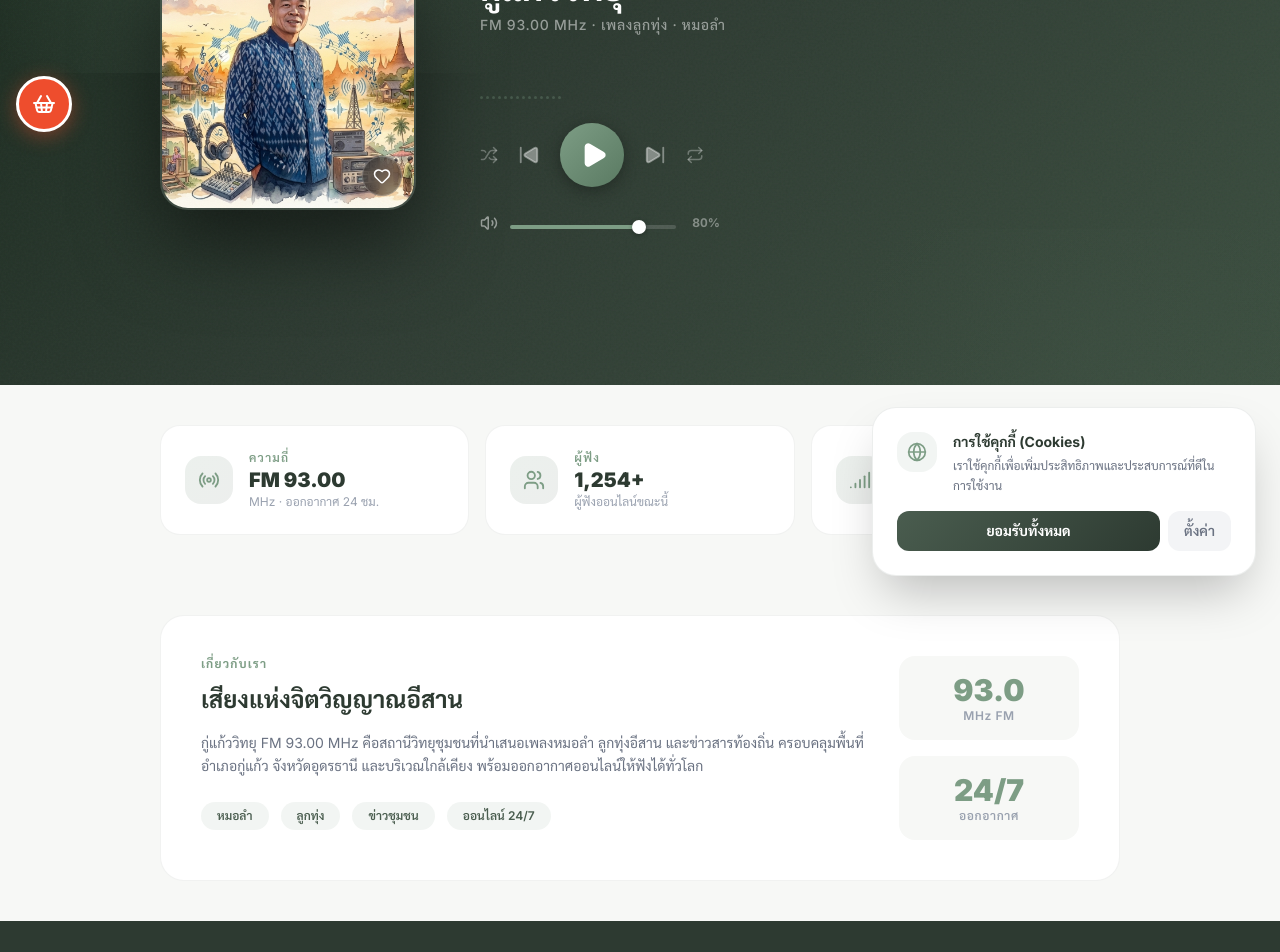
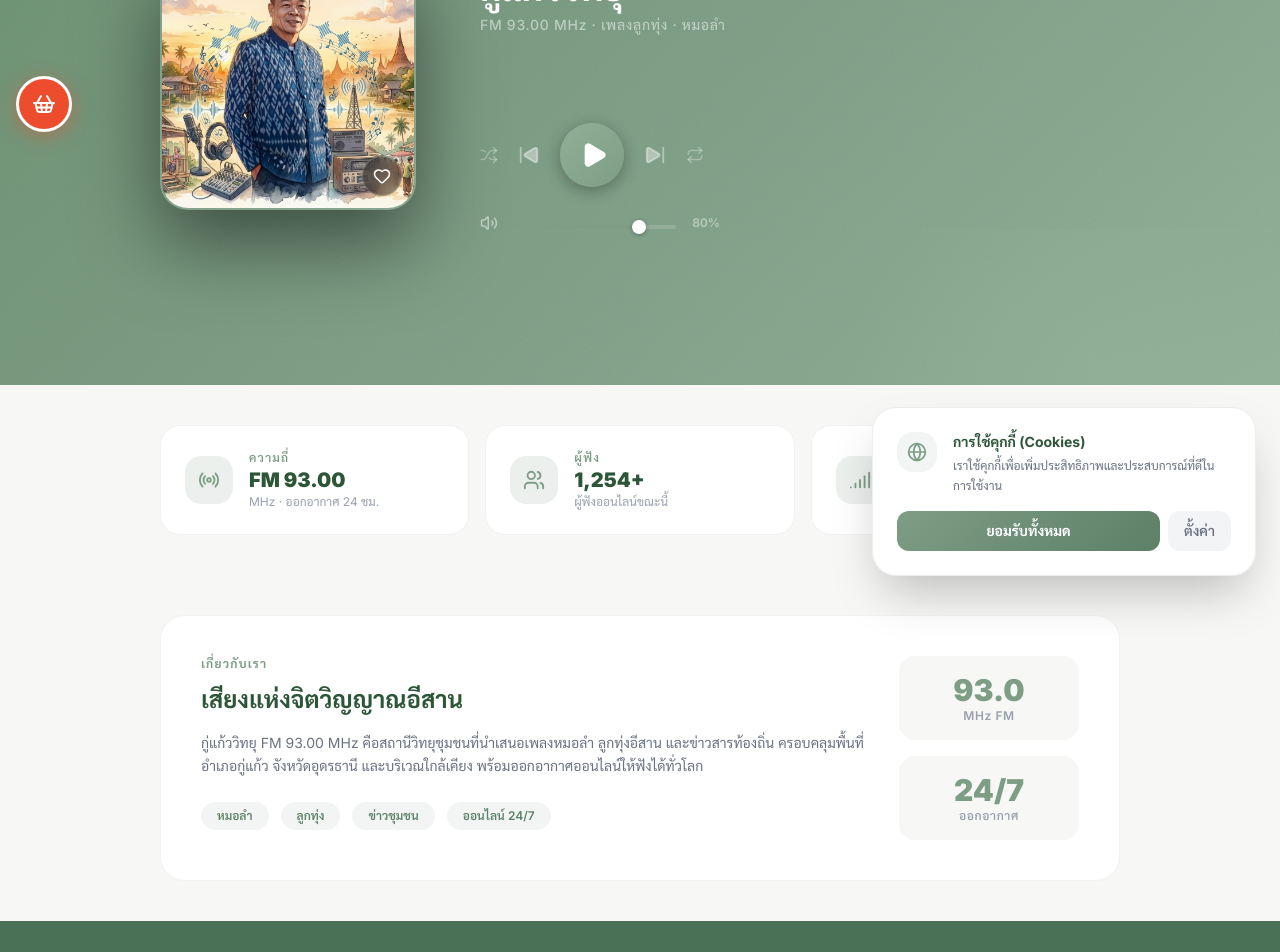
Before and after one commit to adthachai-w1/api-thai-radio-player, a React (Vite) app: page / in a window 1280 px wide. Shown: the part 200-1152 px from the top of the page. Built offline with nearby package versions, Linux system fonts and the light colour scheme.

Commit message:
Add files via upload

```diff
--- a/src/App.tsx
+++ b/src/App.tsx
@@ -67,7 +67,7 @@ function LeafletMap() {
       });
       L.marker([LAT, LNG], { icon: customIcon })
         .addTo(map)
-        .bindPopup('<b style="color:#4A5D4F">กู่แก้ววิทยุ FM 93.00</b><br>อำเภอกู่แก้ว อุดรธานี')
+        .bindPopup('<b style="color:#2D5538">กู่แก้ววิทยุ FM 93.00</b><br>อำเภอกู่แก้ว อุดรธานี')
         .openPopup();
       mapInstanceRef.current = map;
     };
@@ -277,8 +277,8 @@ export default function App() {
 
         :root {
           --green: #7D9D85;
-          --green-dark: #4A5D4F;
-          --green-deeper: #2D3A31;
+          --green-dark: #5E8067;
+          --green-deeper: #3D6B4F;
           --green-glow: rgba(125,157,133,0.35);
           --bg: #F7F8F6;
           --surface: #FFFFFF;
@@ -389,7 +389,7 @@ export default function App() {
         }
 
         .footer-dark {
-          background: var(--green-deeper);
+          background: #4A7055;
         }
       `}</style>
 
@@ -413,7 +413,7 @@ export default function App() {
       />
 
       {/* ─── PREMIUM HEADER ─── */}
-      <header style={{ background: 'var(--green-deeper)', borderBottom: '1px solid rgba(255,255,255,0.08)' }} className="sticky top-0 z-50">
+      <header style={{ background: '#7D9D85', borderBottom: '1px solid rgba(255,255,255,0.15)' }} className="sticky top-0 z-50">
         <div className="max-w-7xl mx-auto px-4 md:px-8 h-16 flex items-center gap-6">
 
           {/* Logo */}
@@ -458,7 +458,7 @@ export default function App() {
               initial={{ height: 0, opacity: 0 }}
               animate={{ height: 'auto', opacity: 1 }}
               exit={{ height: 0, opacity: 0 }}
-              style={{ borderTop: '1px solid rgba(255,255,255,0.08)', background: 'var(--green-deeper)' }}
+              style={{ borderTop: '1px solid rgba(255,255,255,0.15)', background: '#7D9D85' }}
               className="md:hidden overflow-hidden"
             >
               <div className="px-6 py-4 flex flex-col gap-1">
@@ -482,12 +482,12 @@ export default function App() {
           <motion.div key="home" initial={{ opacity: 0 }} animate={{ opacity: 1 }} exit={{ opacity: 0 }} transition={{ duration: 0.3 }} className="flex-1 flex flex-col">
 
             {/* HERO PLAYER — Dark forest stage */}
-            <section className="relative overflow-hidden noise-bg" style={{ background: 'linear-gradient(135deg, #1A2A1E 0%, #2D3A31 45%, #3A4D3E 100%)', minHeight: '520px' }}>
+            <section className="relative overflow-hidden noise-bg" style={{ background: 'linear-gradient(135deg, #6B9070 0%, #7D9D85 50%, #8FAF96 100%)', minHeight: '520px' }}>
 
               {/* Ambient radial glows */}
               <div className="absolute inset-0 pointer-events-none">
                 <div className="absolute top-[-20%] left-[-10%] w-[60%] h-[60%] rounded-full opacity-20" style={{ background: 'radial-gradient(circle, #7D9D85 0%, transparent 70%)' }} />
-                <div className="absolute bottom-[-20%] right-[-10%] w-[50%] h-[50%] rounded-full opacity-15" style={{ background: 'radial-gradient(circle, #4A5D4F 0%, transparent 70%)' }} />
+                <div className="absolute bottom-[-20%] right-[-10%] w-[50%] h-[50%] rounded-full opacity-15" style={{ background: 'radial-gradient(circle, #a0c4a9 0%, transparent 70%)' }} />
               </div>
 
               <div className="relative z-10 max-w-5xl mx-auto px-4 md:px-8 py-12 md:py-16 flex flex-col md:flex-row items-center gap-10 md:gap-16">
@@ -555,7 +555,7 @@ export default function App() {
                     <button
                       onClick={togglePlay}
                       className={`play-glow relative w-16 h-16 rounded-full flex items-center justify-center transition-all duration-200 active:scale-95 ${isPlaying ? 'active' : ''}`}
-                      style={{ background: 'linear-gradient(135deg, #7D9D85 0%, #5A7A62 100%)', boxShadow: isPlaying ? '0 8px 32px rgba(125,157,133,0.5)' : '0 4px 16px rgba(0,0,0,0.3)' }}
+                      style={{ background: 'linear-gradient(135deg, #8FAF96 0%, #7D9D85 100%)', boxShadow: isPlaying ? '0 8px 32px rgba(125,157,133,0.5)' : '0 4px 16px rgba(0,0,0,0.3)' }}
                       aria-label={isPlaying ? 'หยุด' : 'เล่น'}
                     >
                       {isLoading ? (
@@ -618,7 +618,7 @@ export default function App() {
                   </div>
                   <div>
                     <p className="text-xs font-semibold tracking-widest uppercase" style={{ color: 'var(--green)' }}>ความถี่</p>
-                    <p className="font-black text-xl" style={{ color: 'var(--green-deeper)' }}>FM 93.00</p>
+                    <p className="font-black text-xl" style={{ color: '#2D5538' }}>FM 93.00</p>
                     <p className="text-xs text-gray-400">MHz · ออกอากาศ 24 ชม.</p>
                   </div>
                 </motion.div>
@@ -631,7 +631,7 @@ export default function App() {
                   </div>
                   <div>
                     <p className="text-xs font-semibold tracking-widest uppercase" style={{ color: 'var(--green)' }}>ผู้ฟัง</p>
-                    <p className="font-black text-xl" style={{ color: 'var(--green-deeper)' }}>1,254+</p>
+                    <p className="font-black text-xl" style={{ color: '#2D5538' }}>1,254+</p>
                     <p className="text-xs text-gray-400">ผู้ฟังออนไลน์ขณะนี้</p>
                   </div>
                 </motion.div>
@@ -644,7 +644,7 @@ export default function App() {
                   </div>
                   <div>
                     <p className="text-xs font-semibold tracking-widest uppercase" style={{ color: 'var(--green)' }}>สัญญาณ</p>
-                    <p className="font-black text-xl" style={{ color: 'var(--green-deeper)' }}>ยอดเยี่ยม</p>
+                    <p className="font-black text-xl" style={{ color: '#2D5538' }}>ยอดเยี่ยม</p>
                     <p className="text-xs text-gray-400">HD Quality · No Ads</p>
                   </div>
                 </motion.div>
@@ -657,15 +657,15 @@ export default function App() {
                 <div className="p-8 md:p-10 flex flex-col md:flex-row gap-8">
                   <div className="flex-1">
                     <p className="text-xs font-bold tracking-widest uppercase mb-3" style={{ color: 'var(--green)' }}>เกี่ยวกับเรา</p>
-                    <h3 className="text-2xl font-black mb-4" style={{ color: 'var(--green-deeper)' }}>เสียงแห่งจิตวิญญาณอีสาน</h3>
+                    <h3 className="text-2xl font-black mb-4" style={{ color: '#2D5538' }}>เสียงแห่งจิตวิญญาณอีสาน</h3>
                     <p className="text-gray-500 leading-relaxed text-sm">
                       กู่แก้ววิทยุ FM 93.00 MHz คือสถานีวิทยุชุมชนที่นำเสนอเพลงหมอลำ ลูกทุ่งอีสาน และข่าวสารท้องถิ่น ครอบคลุมพื้นที่อำเภอกู่แก้ว จังหวัดอุดรธานี และบริเวณใกล้เคียง พร้อมออกอากาศออนไลน์ให้ฟังได้ทั่วโลก
                     </p>
                     <div className="mt-6 flex flex-wrap gap-3">
-                      <span className="px-4 py-1.5 rounded-full text-xs font-semibold" style={{ background: 'rgba(125,157,133,0.1)', color: 'var(--green-dark)' }}>หมอลำ</span>
-                      <span className="px-4 py-1.5 rounded-full text-xs font-semibold" style={{ background: 'rgba(125,157,133,0.1)', color: 'var(--green-dark)' }}>ลูกทุ่ง</span>
-                      <span className="px-4 py-1.5 rounded-full text-xs font-semibold" style={{ background: 'rgba(125,157,133,0.1)', color: 'var(--green-dark)' }}>ข่าวชุมชน</span>
-                      <span className="px-4 py-1.5 rounded-full text-xs font-semibold" style={{ background: 'rgba(125,157,133,0.1)', color: 'var(--green-dark)' }}>ออนไลน์ 24/7</span>
+                      <span className="px-4 py-1.5 rounded-full text-xs font-semibold" style={{ background: 'rgba(125,157,133,0.1)', color: '#5E8067' }}>หมอลำ</span>
+                      <span className="px-4 py-1.5 rounded-full text-xs font-semibold" style={{ background: 'rgba(125,157,133,0.1)', color: '#5E8067' }}>ลูกทุ่ง</span>
+                      <span className="px-4 py-1.5 rounded-full text-xs font-semibold" style={{ background: 'rgba(125,157,133,0.1)', color: '#5E8067' }}>ข่าวชุมชน</span>
+                      <span className="px-4 py-1.5 rounded-full text-xs font-semibold" style={{ background: 'rgba(125,157,133,0.1)', color: '#5E8067' }}>ออนไลน์ 24/7</span>
                     </div>
                   </div>
                   <div className="flex-shrink-0 flex flex-col gap-4 min-w-[180px]">
@@ -742,7 +742,7 @@ export default function App() {
                   </div>
                   <button onClick={() => navigateTo('contact')}
                     className="inline-flex items-center gap-2 px-5 py-2.5 rounded-full font-semibold text-sm transition-all hover:opacity-90"
-                    style={{ background: 'var(--green)', color: 'white' }}>
+                    style={{ background: '#7D9D85', color: 'white' }}>
                     <Megaphone size={15} />
                     ลงโฆษณา
                   </button>
@@ -769,7 +769,7 @@ export default function App() {
 
             {/* Page Hero */}
             <div className="noise-bg relative overflow-hidden py-14 px-4 md:px-8"
-              style={{ background: 'linear-gradient(135deg, #1A2A1E 0%, #2D3A31 100%)' }}>
+              style={{ background: 'linear-gradient(135deg, #6B9070 0%, #7D9D85 100%)' }}>
               <div className="absolute inset-0 pointer-events-none">
                 <div className="absolute top-0 right-0 w-[40%] h-full opacity-10" style={{ background: 'radial-gradient(circle at 80% 50%, #7D9D85 0%, transparent 70%)' }} />
               </div>
@@ -791,7 +791,7 @@ export default function App() {
                   </div>
                   <div>
                     <p className="text-xs font-bold tracking-widest uppercase mb-1" style={{ color: 'var(--green)' }}>ผู้จัดการสถานี</p>
-                    <p className="font-bold text-lg" style={{ color: 'var(--green-deeper)' }}>จ่าเยี่ยม คนโก้</p>
+                    <p className="font-bold text-lg" style={{ color: '#2D5538' }}>จ่าเยี่ยม คนโก้</p>
                   </div>
                 </motion.div>
 
@@ -801,7 +801,7 @@ export default function App() {
                   </div>
                   <div>
                     <p className="text-xs font-bold tracking-widest uppercase mb-1" style={{ color: 'var(--green)' }}>โทรศัพท์</p>
-                    <a href="tel:0819853404" className="font-bold text-lg hover:underline" style={{ color: 'var(--green-deeper)' }}>081-985-3404</a>
+                    <a href="tel:0819853404" className="font-bold text-lg hover:underline" style={{ color: '#2D5538' }}>081-985-3404</a>
                   </div>
                 </motion.div>
 
@@ -811,46 +811,11 @@ export default function App() {
                   </div>
                   <div>
                     <p className="text-xs font-bold tracking-widest uppercase mb-1" style={{ color: 'var(--green)' }}>ที่ตั้ง</p>
-                    <p className="font-bold text-base" style={{ color: 'var(--green-deeper)' }}>อำเภอกู่แก้ว</p>
+                    <p className="font-bold text-base" style={{ color: '#2D5538' }}>อำเภอกู่แก้ว</p>
                     <p className="text-gray-400 text-sm">จังหวัดอุดรธานี</p>
                   </div>
                 </motion.div>
               </div>
-
-              {/* Ad rates */}
-              <motion.div initial={{ opacity: 0, y: 12 }} animate={{ opacity: 1, y: 0 }} transition={{ delay: 0.2 }}
-                className="rounded-[24px] overflow-hidden" style={{ background: 'white', border: '1px solid rgba(74,93,79,0.08)' }}>
-                <div className="p-8 md:p-10">
-                  <div className="flex items-center gap-3 mb-6">
-                    <div className="w-10 h-10 rounded-2xl flex items-center justify-center" style={{ background: 'rgba(125,157,133,0.12)' }}>
-                      <Megaphone size={20} style={{ color: 'var(--green)' }} />
-                    </div>
-                    <div>
-                      <h3 className="font-bold text-lg" style={{ color: 'var(--green-deeper)' }}>แพ็กเกจโฆษณา</h3>
-                      <p className="text-gray-400 text-sm">เลือกแพ็กเกจที่เหมาะกับธุรกิจของคุณ</p>
-                    </div>
-                  </div>
-                  <div className="grid grid-cols-1 sm:grid-cols-3 gap-4">
-                    {[
-                      { name: 'Basic', spots: '30 วินาที', times: '3 ครั้ง / วัน', badge: null },
-                      { name: 'Standard', spots: '60 วินาที', times: '5 ครั้ง / วัน', badge: 'แนะนำ' },
-                      { name: 'Premium', spots: '90 วินาที', times: '10 ครั้ง / วัน', badge: null },
-                    ].map((pkg, i) => (
-                      <div key={i} className="relative p-5 rounded-2xl flex flex-col gap-2" style={{
-                        background: pkg.badge ? 'linear-gradient(135deg, rgba(125,157,133,0.12), rgba(74,93,79,0.06))' : 'var(--bg)',
-                        border: pkg.badge ? '1.5px solid rgba(125,157,133,0.3)' : '1.5px solid rgba(74,93,79,0.08)'
-                      }}>
-                        {pkg.badge && (
-                          <span className="absolute top-3 right-3 px-2.5 py-0.5 rounded-full text-[10px] font-bold text-white" style={{ background: 'var(--green)' }}>{pkg.badge}</span>
-                        )}
-                        <p className="font-black text-base" style={{ color: 'var(--green-deeper)' }}>{pkg.name}</p>
-                        <p className="text-sm font-semibold" style={{ color: 'var(--green)' }}>{pkg.spots}</p>
-                        <p className="text-xs text-gray-400">{pkg.times}</p>
-                      </div>
-                    ))}
-                  </div>
-                </div>
-              </motion.div>
 
               {/* Map */}
               <motion.div initial={{ opacity: 0, y: 12 }} animate={{ opacity: 1, y: 0 }} transition={{ delay: 0.25 }}
@@ -864,13 +829,13 @@ export default function App() {
                       <MapPin size={16} style={{ color: 'var(--green)' }} />
                     </div>
                     <div>
-                      <p className="font-bold text-sm" style={{ color: 'var(--green-deeper)' }}>กู่แก้ววิทยุ FM 93.00</p>
+                      <p className="font-bold text-sm" style={{ color: '#2D5538' }}>กู่แก้ววิทยุ FM 93.00</p>
                       <p className="text-xs text-gray-400">อำเภอกู่แก้ว อุดรธานี</p>
                     </div>
                   </div>
                   <a href={MAPS_LINK} target="_blank" rel="noopener noreferrer"
                     className="inline-flex items-center gap-2 px-4 py-2 rounded-full text-xs font-bold transition-all hover:opacity-80"
-                    style={{ background: 'var(--green)', color: 'white' }}>
+                    style={{ background: '#7D9D85', color: 'white' }}>
                     <Navigation size={13} />
                     นำทาง
                   </a>
@@ -909,14 +874,14 @@ export default function App() {
               <div className="w-16 h-16 rounded-full flex items-center justify-center mx-auto mb-5" style={{ background: 'rgba(125,157,133,0.12)' }}>
                 <Wifi size={32} style={{ color: 'var(--green)' }} />
               </div>
-              <h3 className="text-xl font-black mb-2" style={{ color: 'var(--green-deeper)' }}>การเชื่อมต่อผิดพลาด</h3>
+              <h3 className="text-xl font-black mb-2" style={{ color: '#2D5538' }}>การเชื่อมต่อผิดพลาด</h3>
               <p className="text-gray-500 text-sm mb-6 leading-relaxed">
                 หากมีปัญหาการรับสัญญาณวิทยุ กรุณากดปุ่มด้านล่างเพื่อเปิดรับสัญญาณ แล้วกลับมากด <strong style={{ color: 'var(--green)' }}>ลองใหม่</strong>
               </p>
               <div className="flex flex-col gap-3">
                 <button onClick={() => setShowUnlockFrame(true)}
                   className="w-full py-3.5 rounded-2xl font-bold text-white transition-all hover:opacity-90"
-                  style={{ background: 'linear-gradient(135deg, var(--green), var(--green-dark))' }}>
+                  style={{ background: 'linear-gradient(135deg, #8FAF96, #7D9D85)' }}>
                   เปิดรับสัญญาณ
                 </button>
                 <button onClick={() => setShowSimModal(false)}
@@ -954,7 +919,7 @@ export default function App() {
               </button>
               <button onClick={retryAfterUnlock}
                 className="flex-1 py-3 rounded-2xl font-bold text-white transition-all hover:opacity-90"
-                style={{ background: 'linear-gradient(135deg, var(--green), var(--green-dark))' }}>
+                style={{ background: 'linear-gradient(135deg, #8FAF96, #7D9D85)' }}>
                 รับสัญญาณแล้ว ลองใหม่
               </button>
             </div>
@@ -974,13 +939,13 @@ export default function App() {
               <div className="w-16 h-16 rounded-full flex items-center justify-center mx-auto mb-5" style={{ background: 'rgba(125,157,133,0.12)' }}>
                 <RadioIcon size={32} style={{ color: 'var(--green)' }} />
               </div>
-              <h3 className="text-xl font-black mb-2" style={{ color: 'var(--green-deeper)' }}>ขออภัย</h3>
+              <h3 className="text-xl font-black mb-2" style={{ color: '#2D5538' }}>ขออภัย</h3>
               <p className="text-gray-500 text-sm mb-6 leading-relaxed">
                 ขณะนี้สถานีอยู่ในช่วงเวลาปิดสถานี<br />กรุณาติดตามรับฟังใหม่อีกครั้งในภายหลัง
               </p>
               <button onClick={() => setShowClosedModal(false)}
                 className="w-full py-3.5 rounded-2xl font-bold text-white transition-all hover:opacity-90"
-                style={{ background: 'linear-gradient(135deg, var(--green-dark), var(--green-deeper))' }}>
+                style={{ background: 'linear-gradient(135deg, #7D9D85, #5E8067)' }}>
                 ตกลง
               </button>
             </motion.div>
@@ -999,14 +964,14 @@ export default function App() {
                   <Globe size={20} style={{ color: 'var(--green)' }} />
                 </div>
                 <div>
-                  <h4 className="font-bold text-sm" style={{ color: 'var(--green-deeper)' }}>การใช้คุกกี้ (Cookies)</h4>
+                  <h4 className="font-bold text-sm" style={{ color: '#2D5538' }}>การใช้คุกกี้ (Cookies)</h4>
                   <p className="text-xs text-gray-500 leading-relaxed mt-1">เราใช้คุกกี้เพื่อเพิ่มประสิทธิภาพและประสบการณ์ที่ดีในการใช้งาน</p>
                 </div>
               </div>
               <div className="flex gap-2">
                 <button onClick={handleAcceptCookies}
                   className="flex-1 py-2.5 rounded-xl font-bold text-white text-sm transition-all hover:opacity-90"
-                  style={{ background: 'linear-gradient(135deg, var(--green-dark), var(--green-deeper))' }}>
+                  style={{ background: 'linear-gradient(135deg, #7D9D85, #5E8067)' }}>
                   ยอมรับทั้งหมด
                 </button>
                 <button onClick={() => setShowCookieConsent(false)}
@@ -1035,7 +1000,7 @@ export default function App() {
           <span className="absolute inset-0 rounded-full bg-orange-400 opacity-30 animate-ping" />
         </motion.div>
         <div className="absolute left-full ml-3 top-1/2 -translate-y-1/2 text-white text-xs font-bold px-3 py-1.5 rounded-full whitespace-nowrap opacity-0 group-hover:opacity-100 transition-opacity shadow-lg pointer-events-none"
-          style={{ background: 'var(--green-deeper)' }}>
+          style={{ background: '#4A7055' }}>
           🛍️ ร้านค้า Shopee
         </div>
       </a>
```
